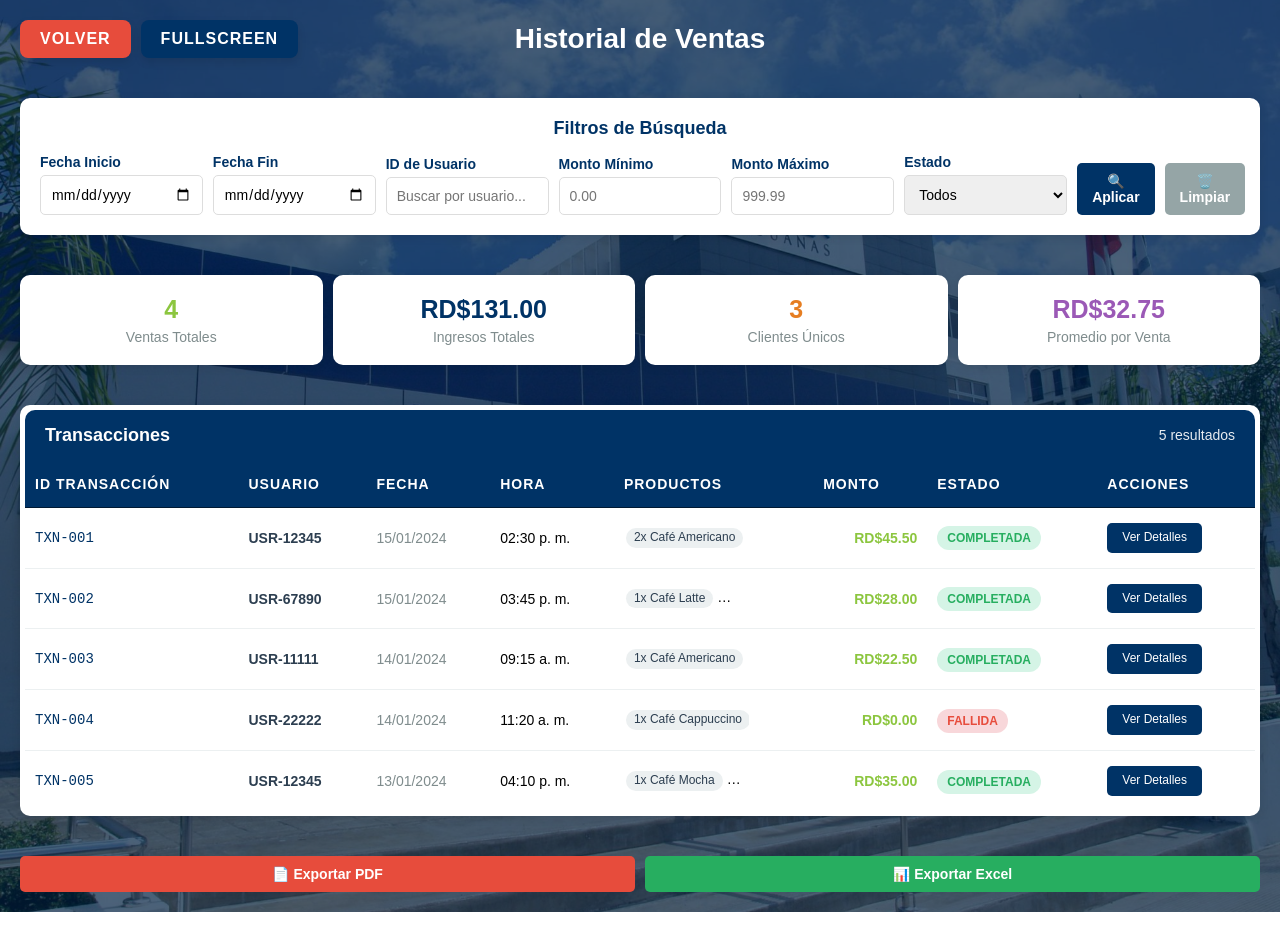
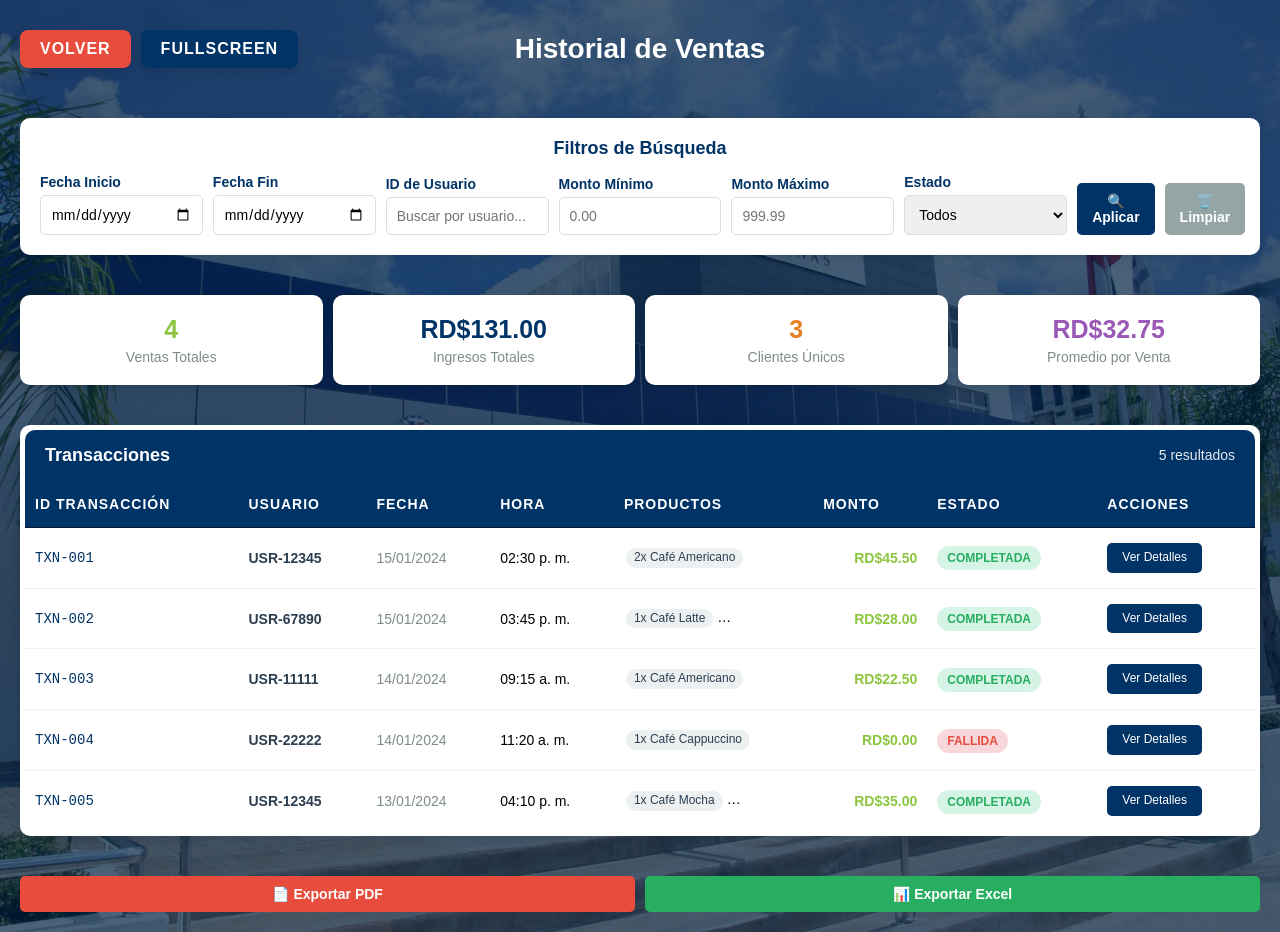
Before and after one commit to Angelrmatoz/sistema-cafeteria, a React (Vite) app: page /history in a window 1280 px wide. Built offline with nearby package versions, Linux system fonts and the light colour scheme; sample sign-in values are in the browser's storage; a web font is replaced by a local one.

Commit message:
feat: Añadir márgenes y ajustes de visibilidad en botones para mejorar la disposición en las páginas de historial, inventario y productos

```diff
--- a/src/layouts/_history.scss
+++ b/src/layouts/_history.scss
@@ -68,6 +68,13 @@
     &__buttons {
         display: flex;
         gap: 1rem;
+        margin: 1rem 0;
+
+        @include respond-to(xs) {
+            .history__button--fullscreen {
+                display: none;
+            }
+        }
     }
 
     &__filters {
--- a/src/layouts/_inventory.scss
+++ b/src/layouts/_inventory.scss
@@ -43,11 +43,19 @@
             gap: 1.5rem;
             width: 100%;
 
+
             .left-buttons {
                 display: flex;
                 gap: 1rem;
                 justify-content: center;
                 width: 100%;
+                margin: 1rem 0;
+
+             @include respond-to(xs) {
+                 .menu__buttons--secondary {
+                     display: none;
+                 }
+             }
             }
 
             h1 {
--- a/src/layouts/_productos.scss
+++ b/src/layouts/_productos.scss
@@ -76,7 +76,7 @@
 
             display: flex;
             gap: 1rem;
-            margin-bottom: 1.2rem;
+            margin-bottom: 2rem;
 
             @include respond-to(xs) {
                 &--secondary {
```
